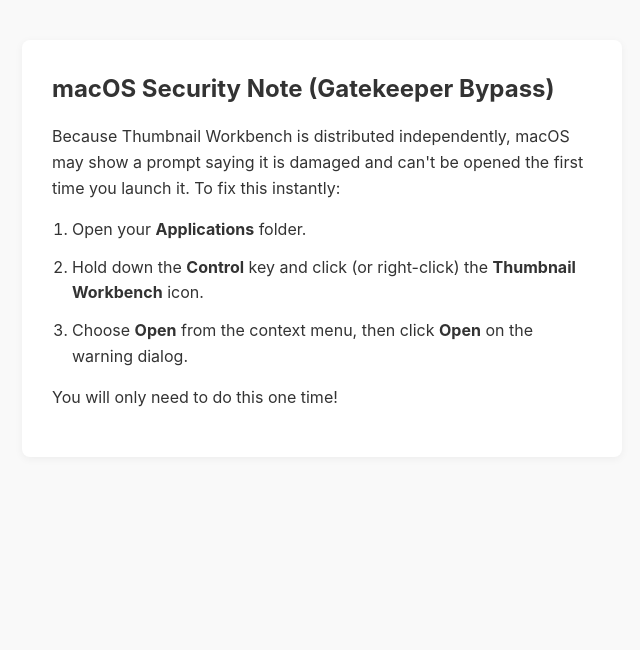
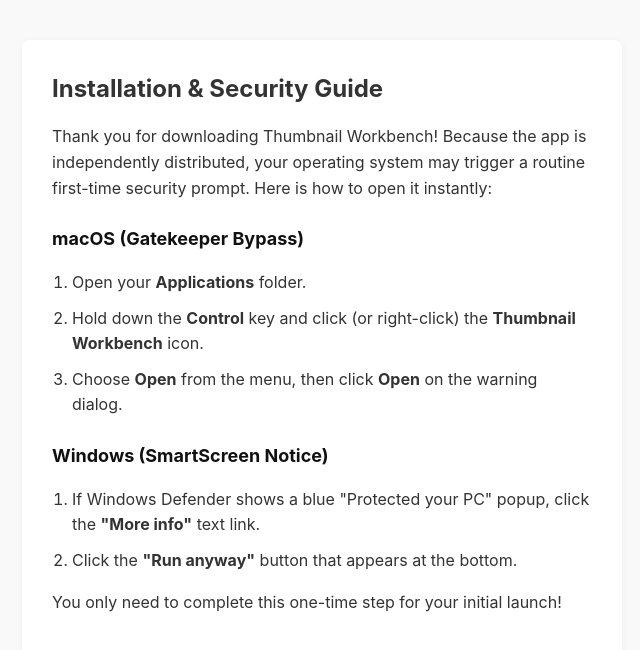
Before and after one commit to necronomitodd/thumbnail-workbench, a website: page docs/gatekeeper.html in a window 1280 px wide. Shown: the whole page, without its empty margins (318-958 px from the left). Drawn offline with Linux system fonts and the light colour scheme.

Commit message:
Update gatekeeper.html

```diff
--- a/docs/gatekeeper.html
+++ b/docs/gatekeeper.html
@@ -2,26 +2,34 @@
 <html lang="en">
 <head>
     <meta charset="UTF-8">
-    <title>macOS Installation Guide - Thumbnail Workbench</title>
+    <title>Installation & Security Guide - Thumbnail Workbench</title>
     <style>
         body { font-family: -apple-system, BlinkMacSystemFont, "Segoe UI", Roboto, sans-serif; line-height: 1.6; max-width: 600px; margin: 40px auto; padding: 0 20px; color: #333; background: #f9f9f9; }
         .card { background: #fff; padding: 30px; border-radius: 8px; box-shadow: 0 2px 8px rgba(0,0,0,0.05); }
         h1 { font-size: 24px; margin-top: 0; }
+        h2 { font-size: 18px; margin-top: 24px; color: #111; }
         ol { padding-left: 20px; }
-        li { margin-bottom: 12px; }
-        code { background: #eee; padding: 2px 6px; border-radius: 4px; font-family: monospace; }
+        li { margin-bottom: 10px; }
     </style>
 </head>
 <body>
     <div class="card">
-        <h1>macOS Security Note (Gatekeeper Bypass)</h1>
-        <p>Because Thumbnail Workbench is distributed independently, macOS may show a prompt saying it is damaged and can't be opened the first time you launch it. To fix this instantly:</p>
+        <h1>Installation & Security Guide</h1>
+        <p>Thank you for downloading Thumbnail Workbench! Because the app is independently distributed, your operating system may trigger a routine first-time security prompt. Here is how to open it instantly:</p>
+
+        <h2>macOS (Gatekeeper Bypass)</h2>
         <ol>
             <li>Open your <strong>Applications</strong> folder.</li>
             <li>Hold down the <strong>Control</strong> key and click (or right-click) the <strong>Thumbnail Workbench</strong> icon.</li>
-            <li>Choose <strong>Open</strong> from the context menu, then click <strong>Open</strong> on the warning dialog.</li>
+            <li>Choose <strong>Open</strong> from the menu, then click <strong>Open</strong> on the warning dialog.</li>
         </ol>
-        <p>You will only need to do this one time!</p>
+
+        <h2>Windows (SmartScreen Notice)</h2>
+        <ol>
+            <li>If Windows Defender shows a blue "Protected your PC" popup, click the <strong>"More info"</strong> text link.</li>
+            <li>Click the <strong>"Run anyway"</strong> button that appears at the bottom.</li>
+        </ol>
+        <p>You only need to complete this one-time step for your initial launch!</p>
     </div>
 </body>
 </html>
```
